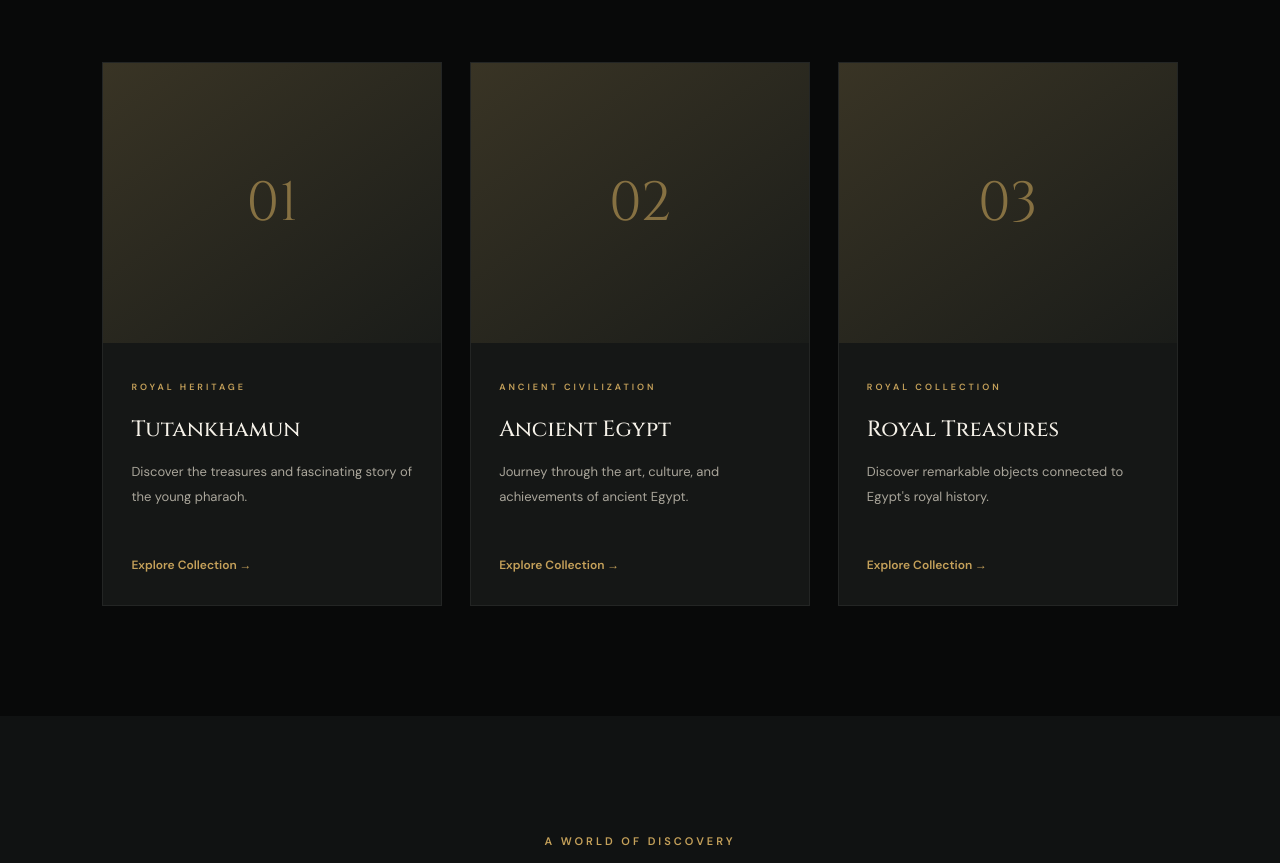
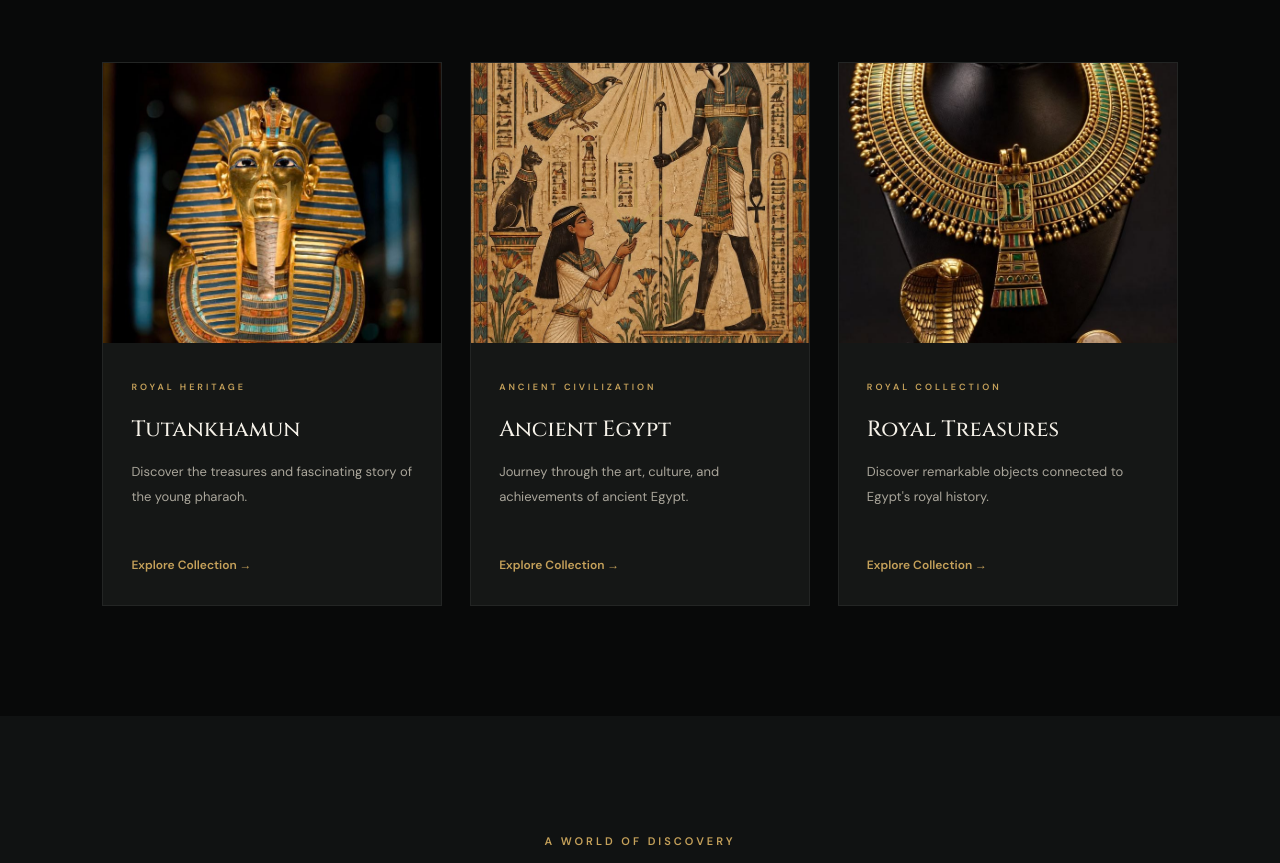
Before and after one commit to malakhessien642-sudo/grand-egyptian-museum, a plain HTML site: page index.html in a window 1280 px wide. Shown: the part 2046-2909 px from the top of the page. Drawn offline with Linux system fonts and the light colour scheme.

Commit message:
Update style.css

```diff
--- a/style.css
+++ b/style.css
@@ -976,3 +976,30 @@ img {
   background-position: center;
   background-repeat: no-repeat;
 }
+
+/* Exhibition Images */
+
+.exhibition-card:nth-child(1) .card-image-placeholder {
+  background-image: url("tutankhamun.jpg");
+}
+
+.exhibition-card:nth-child(2) .card-image-placeholder {
+  background-image: url("ancient-egypt.jpg");
+}
+
+.exhibition-card:nth-child(3) .card-image-placeholder {
+  background-image: url("royal-treasures.jpg");
+}
+
+.exhibition-card .card-image-placeholder {
+  background-size: cover;
+  background-position: center;
+  background-repeat: no-repeat;
+  color: transparent;
+  transition: background-size 0.5s ease;
+  overflow: hidden;
+}
+
+.exhibition-card:hover .card-image-placeholder {
+  background-size: 110%;
+}
```
